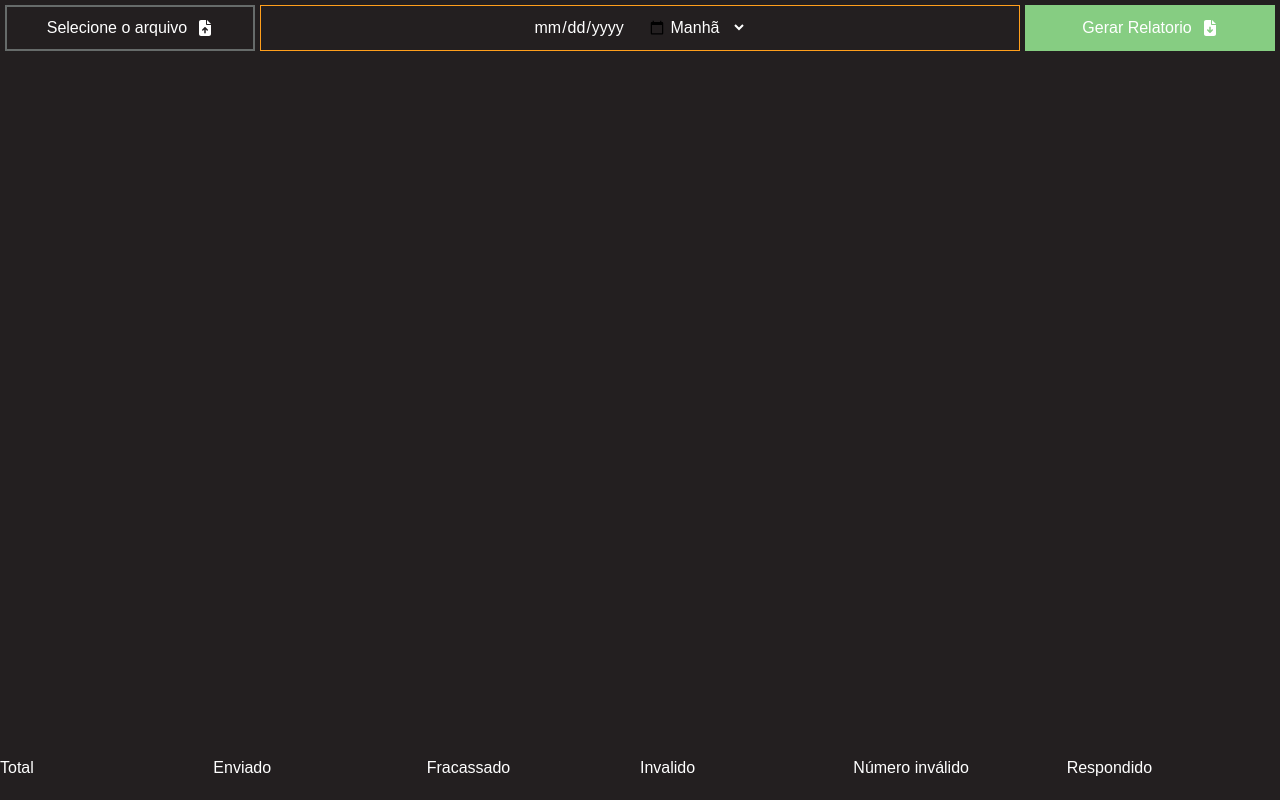
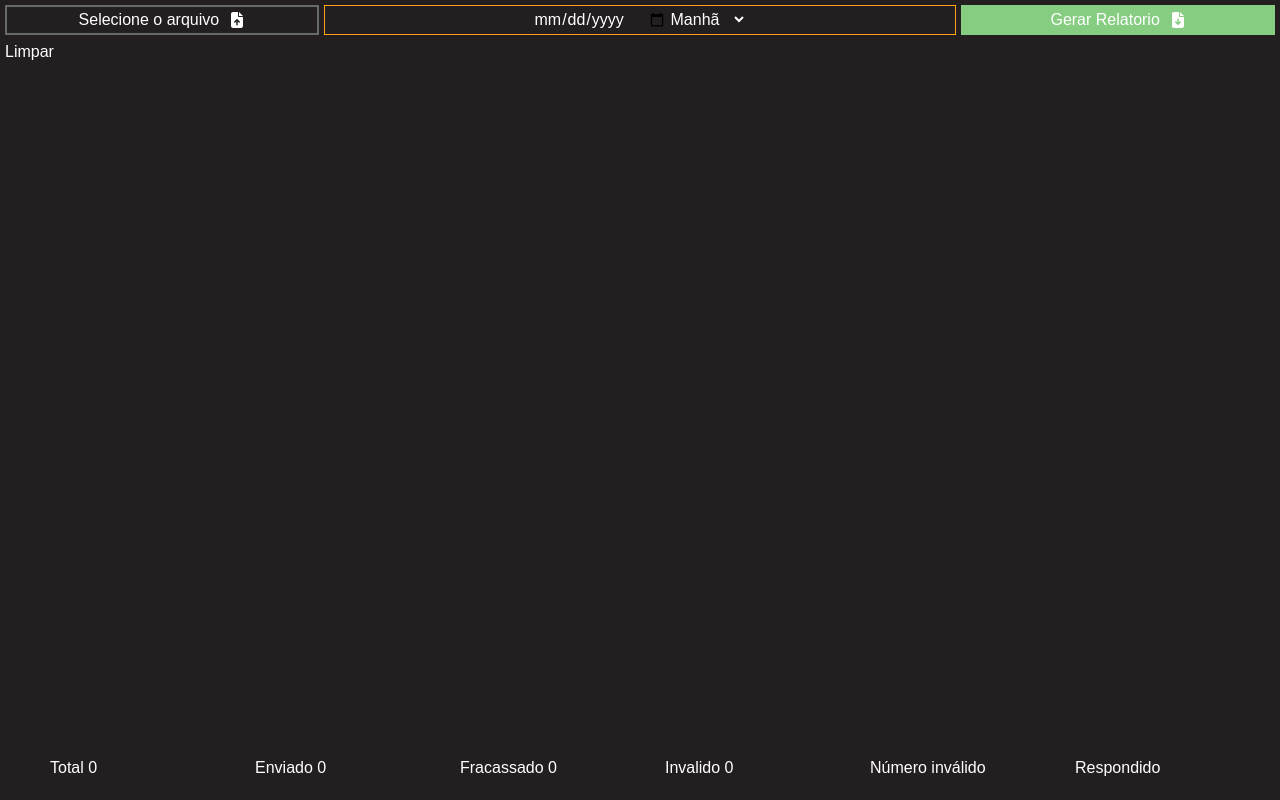
Before and after one commit to EliabeSantos/faltasgeneratorfront, a Next.js app: page /relatorios in a window 1280 px wide. Built offline with nearby package versions, Linux system fonts and the light colour scheme.

Commit message:
new feature added to registros

```diff
--- a/src/app/relatorios/page.tsx
+++ b/src/app/relatorios/page.tsx
@@ -10,15 +10,33 @@ import {
   MainDiv,
   RelatoryContainer,
   Footer,
-  RelatorioDataContainer,
+  InputsContainer,
+  MainPageContainer,
+  SidePage,
 } from "./style";
+interface data {
+  total: number;
+  enviado: number;
+  invalido: number;
+  fracassado: number;
+  respondido: number;
+}
 export default function Relatorios() {
   const [sumariSheet, setSumariSheet] = useState<Array<any>>([]);
   const [updateSheet, setUpdateSheet] = useState<number>(0);
   const [schollData, setSchollData] = useState<Array<any>>([]);
+  const [savedData, setSavedData] = useState<Array<any>>([]);
+  const [sumaryType, setSumaryType] = useState<string>("Manhã");
+  const [sumaryDate, setSumaryDate] = useState<string>("");
   const [sumariData, setSumariData] = useState<any>({});
   const [sumariSheetFiles, setSumariSheetFiles] = useState<any>();
-
+  const [sumariCount, setSumaryCount] = useState<data>({
+    total: 0,
+    enviado: 0,
+    invalido: 0,
+    fracassado: 0,
+    respondido: 0,
+  });
   useEffect(() => {
     if (sumariSheetFiles != undefined) {
       ReadSumaries();
@@ -26,11 +44,50 @@ export default function Relatorios() {
     if (updateSheet) {
       MakeSumari();
     }
+    console.log(schollData);
   }, [sumariSheetFiles]);
 
+  useEffect(() => {
+    if (schollData.length) {
+      let enviado = 0;
+      let invalido = 0;
+      let fracassado = 0;
+      const respondido = 0;
+
+      for (let i = 0; i < schollData.length; i++) {
+        console.log(
+          "DATA",
+          schollData[i],
+          schollData[i].alunos.filter((x: any) => x.Status == "Enviado").length
+        );
+        enviado += schollData[i].alunos.filter(
+          (x: any) => x.Status == "Enviado"
+        ).length;
+        invalido += schollData[i].alunos.filter(
+          (x: any) => x.Status == "Número Whatsapp inválido"
+        ).length;
+        fracassado += schollData[i].alunos.filter(
+          (x: any) => x.Status == ""
+        ).length;
+      }
+      setSumaryCount({
+        total: invalido + enviado + fracassado + respondido,
+        invalido: invalido,
+        enviado: enviado,
+        fracassado: fracassado,
+        respondido: respondido,
+      });
+      console.log(enviado, invalido);
+    }
+  }, [schollData]);
+
+  useEffect(() => {
+    localStorage.getItem("SavedSumaryData")
+      ? setSavedData(JSON.parse(localStorage.getItem("SavedSumaryData")!))
+      : null;
+  }, []);
   const ReadSumaries = async () => {
     if (!sumariSheetFiles) return;
-    console.log("READ SUMARIES");
     const reader = new FileReader();
     reader.readAsArrayBuffer(sumariSheetFiles);
     reader.onload = (e: any) => {
@@ -87,15 +144,6 @@ export default function Relatorios() {
         };
         return;
       }
-      // if (!AlunosFaltantes.find((x: any) => x == cell["Enviar para "]))
-      //   localStorage.setItem(
-      //     "numeros invalidos",
-      //     JSON.stringify(
-      //       NumerosInvalidos
-      //         ? [...NumerosInvalidos, cell["Enviar para "]]
-      //         : [cell["Enviar para "]]
-      //     )
-      //   );
       const currentTurma =
         cell.Mensagem.split("").slice(63, 73)[7] == " "
           ? cell.Mensagem.split("").slice(63, 70).join("")
@@ -116,12 +164,9 @@ export default function Relatorios() {
       setSchollData(controlTurma);
       return cell;
     });
-    console.log("CONTROL", control);
     localStorage.setItem("numeros-invalidos", JSON.stringify(control));
     setSumariSheetFiles("");
     setSumariData(data);
-    console.log(controlTurma.sort());
-    console.log(data, [...newArr]);
   };
 
   return (
@@ -136,7 +181,6 @@ export default function Relatorios() {
               id="input"
               multiple
               onChange={(input: any) => {
-                console.log("input.target.files", input.target.files);
                 for (let i = 0; i < input.target.files.length; i++) {
                   setTimeout(() => {
                     setSumariSheetFiles(input.target.files[i]);
@@ -144,31 +188,86 @@ export default function Relatorios() {
                       setTimeout(() => {
                         setSumariSheetFiles(undefined);
                         setUpdateSheet(updateSheet + 1);
-                      }, 50 * i);
+                      }, 50 * i + 1);
                     }
-                  }, 50 * i);
+                  }, 50 * i + 1);
                 }
               }}
             />
           </InputFileReceiver>
-          <RelatorioDataContainer>
+          <InputsContainer>
             <label>
-              <input type="date"></input>
+              <input
+                onChange={(event: any) => setSumaryDate(event.target.value)}
+                type="date"
+              ></input>
             </label>
             <label>
-              <select>
-                <option>Manhã</option>
-                <option>Tarde</option>
-                <option>Dia</option>
-                <option>Semana</option>
+              <select
+                onChange={(event: any) => setSumaryType(event.target.value)}
+              >
+                <option value="Manhã">Manhã</option>
+                <option value="Tarde">Tarde</option>
+                <option value="Dia">Dia</option>
+                <option value="Semana">Semana</option>
               </select>
             </label>
-          </RelatorioDataContainer>
-          <DownloadButton onClick={() => {}}>
+          </InputsContainer>
+          <DownloadButton
+            onClick={() => {
+              console.log({
+                type: sumaryType,
+                date: sumaryDate,
+                data: schollData,
+              });
+              const savedData = localStorage.getItem("SavedSumaryData")
+                ? JSON.parse(localStorage.getItem("SavedSumaryData")!)
+                : [];
+              localStorage.setItem(
+                "SavedSumaryData",
+                JSON.stringify([
+                  ...savedData,
+                  {
+                    type: sumaryType,
+                    date: sumaryDate,
+                    data: schollData,
+                  },
+                ])
+              );
+            }}
+          >
             <p>Gerar Relatorio</p>
             <FaFileArrowDown />
           </DownloadButton>
+          {}
+          <div>
+            <button
+              onClick={() => {
+                setSchollData([]);
+                setSumariSheetFiles(undefined);
+                setSumariSheet([]);
+              }}
+            >
+              Limpar
+            </button>
+          </div>
         </ButtonsDiv>
+        <MainPageContainer>
+          <SidePage>
+            {savedData.map((data, index) => {
+              return (
+                <div
+                  key={index}
+                  onClick={() => {
+                    setSchollData(data.data);
+                  }}
+                >
+                  <p>Type: {data.type}</p>
+                  <p>Data: {data.date}</p>
+                </div>
+              );
+            })}
+          </SidePage>
           <RelatoryContainer>
             {schollData
               ? schollData?.map((cell, index) => {
@@ -189,11 +288,13 @@ export default function Relatorios() {
                 })
               : null}
           </RelatoryContainer>
+        </MainPageContainer>
         <Footer>
-          <div>Total {sumariData.Total}</div>
-          <div>Enviado {sumariData.Enviado}</div>
-          <div>Fracassado {sumariData.Fracassado}</div>
-          <div>Invalido {sumariData.Invalido}</div>
+          {}
+          <div>Total {sumariCount.total}</div>
+          <div>Enviado {sumariCount.enviado}</div>
+          <div>Fracassado {sumariCount.fracassado}</div>
+          <div>Invalido {sumariCount.invalido}</div>
           <div>Número inválido {sumariData["Número inválido "]}</div>
           <div>Respondido {sumariData["Número inválido "]}</div>
         </Footer>
--- a/src/app/relatorios/style.ts
+++ b/src/app/relatorios/style.ts
@@ -25,7 +25,8 @@ export const ButtonsDiv = styled.div`
   gap: 5px;
   width: 100%;
   display: grid;
-  grid-template-columns: repeat(10, 1fr);
+  grid-template-columns: repeat(8, 1fr);
+  height: 25px;
   p {
     margin-right: 10px;
   }
@@ -36,58 +37,13 @@ export const ButtonsDiv = styled.div`
     }
   }
 `;
-export const FilterCellContainer = styled.div`
-  grid-column: span 4;
-  display: grid;
-  grid-template-columns: repeat(4, 1fr);
-  padding-right: 5px;
-`;
-export const FilterCell = styled.label`
-  font-size: 20px;
-  display: flex;
-  justify-content: space-between;
-  align-items: center;
-  padding-left: 5px;
-  > input {
-    max-width: 40px;
-    min-width: 40px;
-    margin-right: 3px;
-    height: 30px;
-    margin-left: auto;
-  }
-  @media (max-width: 700px) {
-    > input {
-      max-width: 30px;
-      min-width: 30px;
-      margin-right: 3px;
-      height: 20px;
-      margin-left: auto;
-    }
-  }
-  grid-column: span 1;
-  border: 2px solid #ff9f1c;
-`;
-export const NameSearch = styled.label`
-  font-size: 14px;
-  grid-column: span 6;
-  display: flex;
-  border: 2px solid #ff9f1c;
-  flex-direction: column;
-  > input {
-    width: 100%;
-    margin-left: auto;
-    margin-right: 3px;
-  }
-  @media (max-width: 700px) {
-    grid-column: span 3;
-  }
-`;
 
 export const DownloadButton = styled.button`
   width: auto;
   padding: 10px;
   text-align: center;
   grid-column: span 2;
+  height: 30px;
   display: flex;
   justify-content: center;
   align-items: center;
@@ -106,16 +62,33 @@ export const DownloadButton = styled.button`
     }
   }
 `;
-export const RelatorioDataContainer = styled.div`
-  width: auto;
-  padding: 10px;
-  text-align: center;
-  grid-column: span 6;
+export const MainPageContainer = styled.div`
+  width: 100%;
+  display: grid;
+  grid-template-columns: repeat(10, 1fr);
+  min-height: 85vh;
+  gap: 5px;
+`;
+export const SidePage = styled.aside`
+  width: 100%;
+  display: flex;
+  flex-direction: column;
+  grid-column: span 2;
+  > div {
+    border: 1px solid #ff9f1c;
+    margin-bottom: 3px;
+  }
+`;
+export const InputsContainer = styled.div`
+  grid-column: span 4;
   display: flex;
   justify-content: center;
   align-items: center;
   border: 1px solid #ff9f1c;
   color: white;
+  select option {
+    background-color: black !important;
+  }
   p {
     margin-right: 10px;
   }
@@ -194,6 +167,9 @@ export const Container = styled.div`
 
 export const RelatoryContainer = styled.div`
   display: grid;
+  grid-column: span 8;
+  grid-template-columns: repeat(10, 1fr);
+  height: fit-content;
   > div {
     border: 1px solid #ff9f1c;
   }
@@ -260,6 +236,7 @@ export const Footer = styled.div`
   display: grid;
   width: 100%;
   grid-template-columns: repeat(6, 1fr);
+  padding-left: 50px;
   > div {
     display: flex;
     align-items: center;
--- a/src/app/style.ts
+++ b/src/app/style.ts
@@ -30,7 +30,7 @@ export const ButtonsDiv = styled.div`
     margin-right: 10px;
   }
   @media (max-width: 700px) {
-    grid-template-columns: repeat(3, 1fr) !important;
+    grid-template-columns: repeat(4, 1fr) !important;
     > p {
       display: none;
     }
@@ -82,7 +82,7 @@ export const NameSearch = styled.label`
     height: 100%;
   }
   @media (max-width: 700px) {
-    grid-column: span 3;
+    grid-column: span 4;
   }
 `;
 
@@ -148,7 +148,7 @@ export const InputFileReceiver = styled.label`
     display: none;
   }
   @media (max-width: 700px) {
-    grid-column: span 1;
+    grid-column: span 2;
     svg {
       font-size: 24px;
     }
@@ -285,4 +285,18 @@ export const NavContainer = styled.div`
       padding: 0 5px;
     }
   }
+  @media (max-width: 1980px) {
+    grid-template-columns: repeat(10, 1fr) !important;
+    grid-column: span 10;
+    > div {
+      grid-column: span 8;
+    }
+  }
+  @media (max-width: 700px) {
+    grid-template-columns: repeat(4, 1fr) !important;
+    grid-column: span 4;
+    > div {
+      grid-column: span 2;
+    }
+  }
 `;
```
Lines whose indentation alone changed are shown as unchanged.
